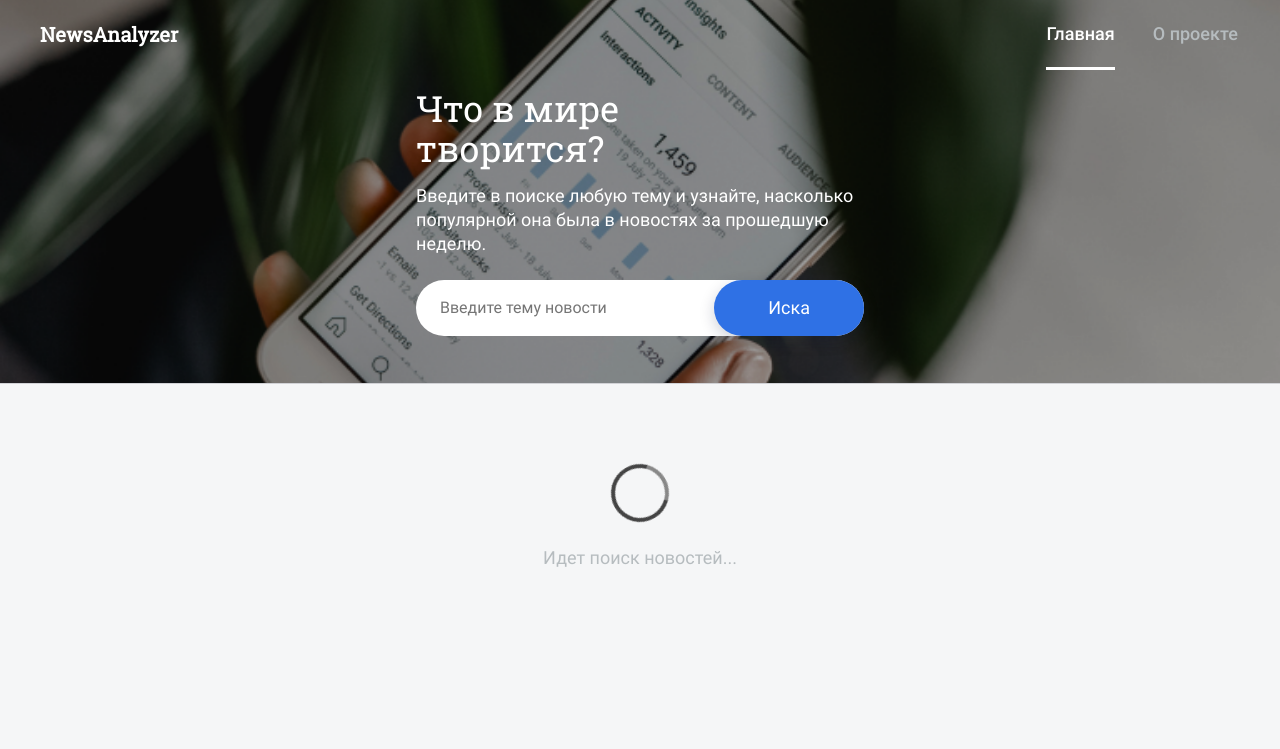
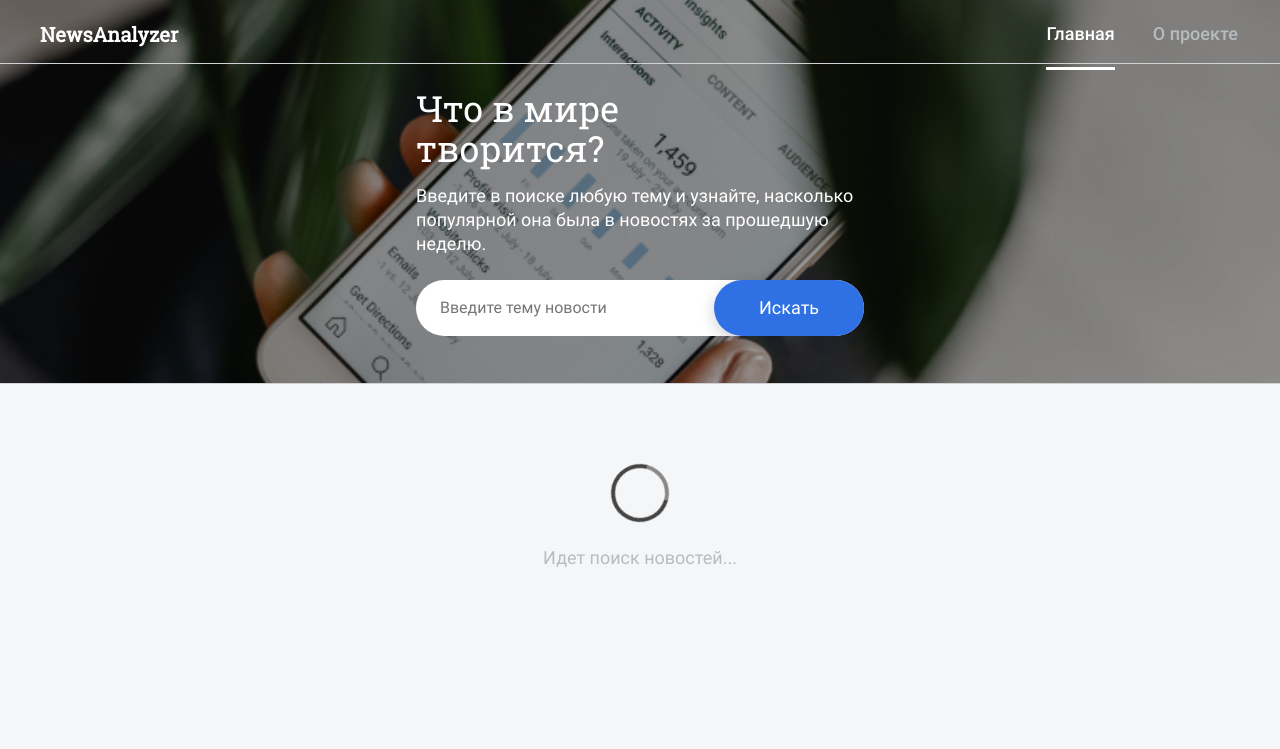
Before and after one commit to roniroll/newsAnalyzer, a website built with webpack: page src/index.html in a window 1280 px wide. Shown: the top 749 px of the page. Built offline with nearby package versions, Linux system fonts and the light colour scheme.

Commit message:
Поправил header

```diff
--- a/src/blocks/header/header.css
+++ b/src/blocks/header/header.css
@@ -11,6 +11,7 @@
   /* box-shadow: inset 0px -1px 0px rgba(255, 255, 255, 0.5); */
   box-shadow: inset 0px -1px 0px #D1D2D6;
   z-index: 2;
+  position: relative;
 }
 
 .header_about {
--- a/src/blocks/search/__block/search__block.css
+++ b/src/blocks/search/__block/search__block.css
@@ -1,7 +1,7 @@
 .search__block {
   display: flex;
   flex-direction: column;
-  margin: 80px auto;
+  margin: 160px auto;
   max-width: 608px;
 }
 
--- a/src/index.html
+++ b/src/index.html
@@ -22,7 +22,7 @@
           <p class="search__sub-title">Введите в поиске любую тему и узнайте, насколько популярной она была в новостях за прошедшую неделю.</p>
           <div class="search__inputs">
             <input class="search__input" type="text" placeholder="Введите тему новости">
-            <button class="search__submit" type="submit">Иска</button>
+            <button class="search__submit" type="submit">Искать</button>
           </div>
         </div>
       </section>
```
Also changed, not shown: README.md.
